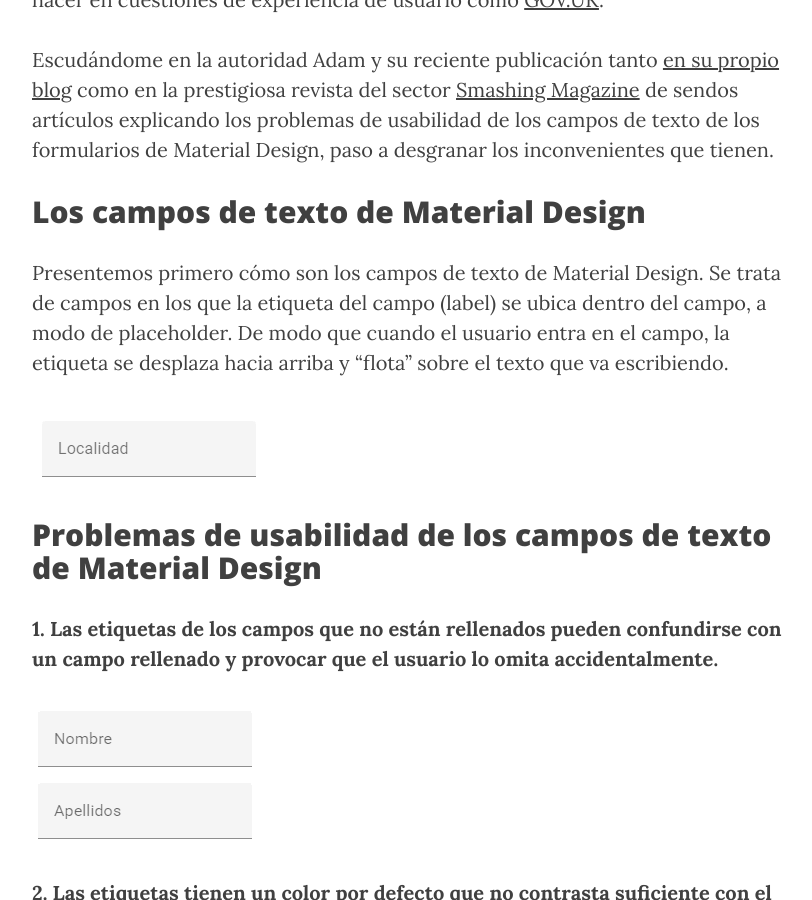
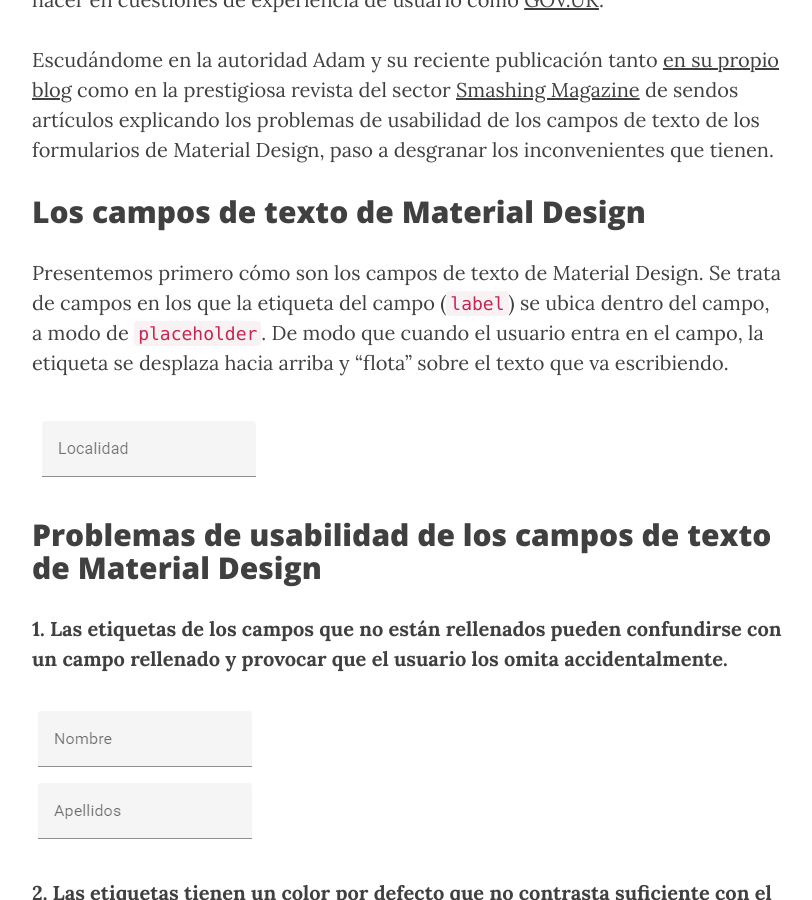
Before and after one commit to aunitz/beta, a Jekyll site: the page built from _posts/2021-03-19-campos-de-material-design-mal-disenados.markdown, in a window 1280 px wide and 900 px high, scrolled down 962 px. Shown: the whole window, without its empty margins (233-1045 px from the left). Built offline with Jekyll 4.4.1, drawn with Linux system fonts in a browser that asks for light colours; nearby versions of some CDN libraries.

Commit message:
refactor: correcciones gramaticales y redimensionado de la imagen

```diff
--- a/_posts/2021-03-19-campos-de-material-design-mal-disenados.markdown
+++ b/_posts/2021-03-19-campos-de-material-design-mal-disenados.markdown
@@ -15,12 +15,12 @@
 <p>Escudándome en la autoridad Adam y su reciente publicación tanto <a href="https://adamsilver.io/blog/material-design-text-fields-are-badly-designed/" target="_blank" rel="noopener noreferrer">en su propio blog</a> como en la prestigiosa revista del sector <a href="https://www.smashingmagazine.com/2021/02/material-design-text-fields/" target="_blank" rel="noopener noreferrer">Smashing Magazine</a> de sendos artículos explicando los problemas de usabilidad de los campos de texto de los formularios de Material Design, paso a desgranar los inconvenientes que tienen.</p>
 
 <h2>Los campos de texto de Material Design</h2>
-<p>Presentemos primero cómo son los campos de texto de Material Design. Se trata de campos en los que la etiqueta del campo (label) se ubica dentro del campo, a modo de placeholder. De modo que cuando el usuario entra en el campo, la etiqueta se desplaza hacia arriba y “flota” sobre el texto que va escribiendo.</p>
+<p>Presentemos primero cómo son los campos de texto de Material Design. Se trata de campos en los que la etiqueta del campo (<code>label</code>) se ubica dentro del campo, a modo de <code>placeholder</code>. De modo que cuando el usuario entra en el campo, la etiqueta se desplaza hacia arriba y “flota” sobre el texto que va escribiendo.</p>
 
 <p><img src="{{ site.baseurl }}/img/campos-de-material-design-mal-disenados-01.gif" alt=""></p>
 
 <h2>Problemas de usabilidad de los campos de texto de Material Design</h2>
-<p><strong>1. Las etiquetas de los campos que no están rellenados pueden confundirse con un campo rellenado y provocar que el usuario lo omita accidentalmente.</strong></p>
+<p><strong>1. Las etiquetas de los campos que no están rellenados pueden confundirse con un campo rellenado y provocar que el usuario los omita accidentalmente.</strong></p>
 
 <p><img src="{{ site.baseurl }}/img/campos-de-material-design-mal-disenados-02.png" alt=""></p>
 
@@ -47,7 +47,7 @@
 <div class="footnotes">
     <ol>
         <li id="fn:fn-f1">
-            <p>Sistema de diseño de Google para todo su ecosistema de productos y servicios digitales. Tanto para aplicaciones móviles como para entorno web.</p>
+            <p>Sistema de diseño de Google para todo su ecosistema de productos y servicios digitales. Tanto para aplicaciones móviles como para entorno web.&nbsp;<a href="#fnref:fn-f1" class="reversefootnote">&#8617;</a></p>
         </li>
     </ol>
 </div>
```
Also changed, not shown: img/campos-de-material-design-mal-disenados-05.png.
